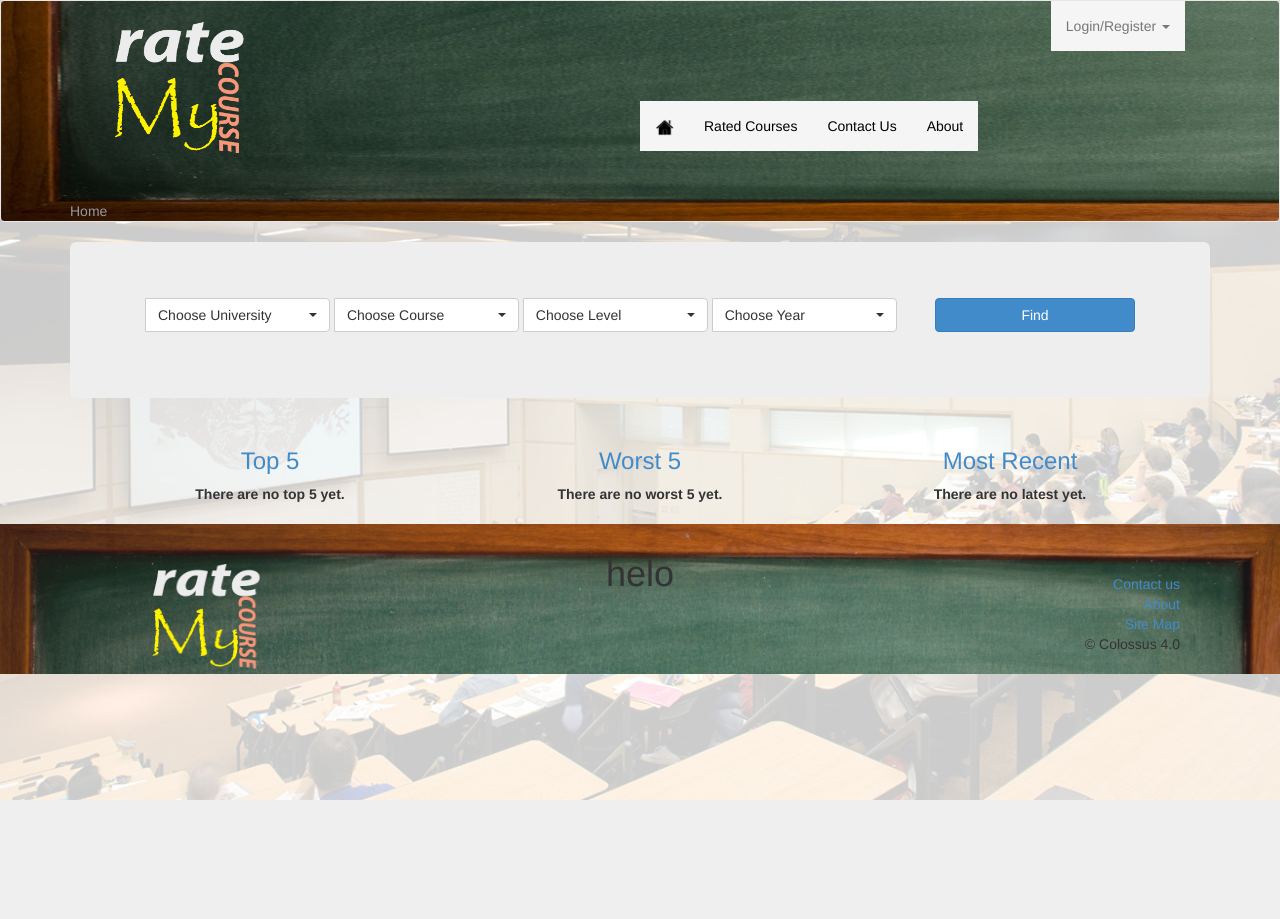
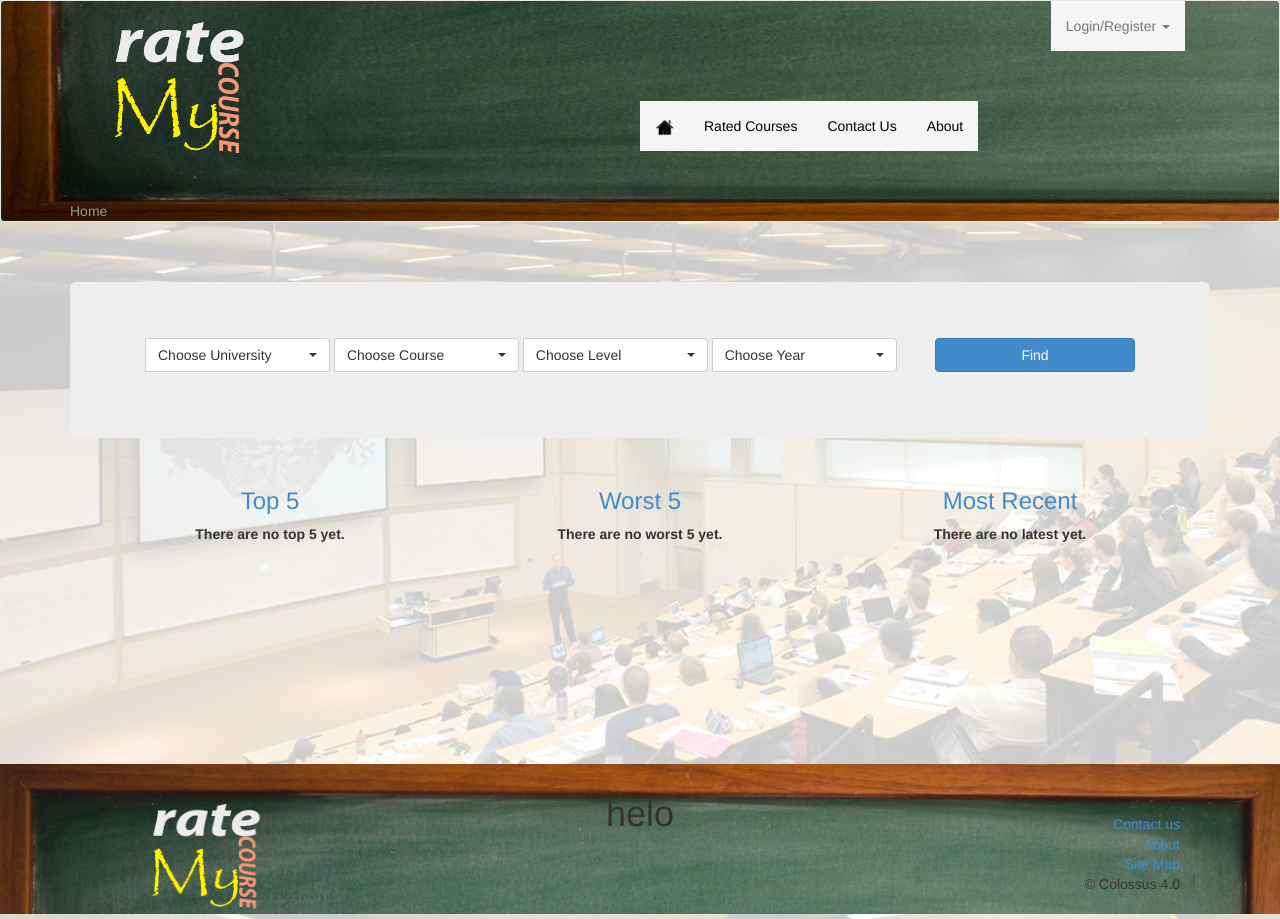
Before and after one commit to gambrinous/internet_technology, a Django app: page /rate/ in a window 1280 px wide. Before the commit the page ends 800 px from the top, so only its background shows below. Run offline with Django 3.2, Linux system fonts and the light colour scheme; data that the repository does not hold is empty; some libraries are stand-ins or nearby versions.

Commit message:
spase below the page

```diff
--- a/templates/rate/base.html
+++ b/templates/rate/base.html
@@ -15,7 +15,7 @@
     <link href="{% static 'css/mystyle.css' %}" rel="stylesheet">
     <!-- <link rel="stylesheet" href="//netdna.bootstrapcdn.com/bootstrap/3.1.1/css/bootstrap-theme.min.css"> -->
     <link href="{% static 'css/bootstrap.min.css' %}" rel="stylesheet" media="screen">
-    <link href="{% static '}css/bootstrap-select.min.css' %}" rel="stylesheet" media="screen">
+    <link href="{% static 'css/bootstrap-select.min.css' %}" rel="stylesheet" media="screen">
     <link href="{% static 'css/bootstrap-select.css' %}" rel="stylesheet" media="screen">
         <!-- Star Rating stuff -->
     <link href="{{ STATIC_URL }}star-rating/jquery.rating.css" rel="stylesheet">
--- a/templates/rate/index.html
+++ b/templates/rate/index.html
@@ -1,5 +1,6 @@
 {% extends 'rate/base.html' %}
 {% block body_block %}
+        <br><br>
     <div class="jumbotron">
         <form class="navbar-form" method="post">
             {% csrf_token %}
@@ -26,7 +27,7 @@
             </div>
 
             <div class="btn-group">
-                <select id="id_select" class="selectpicker bla bla bli" data-live-search="true" name="level_options">
+                <select id="id_select" class="selectpicker bla bla bli"data-live-search="true" name="level_options">
                     <option selected value="" >Choose Level</option>
                     <option value="1">Level 1</option>
                     <option value="2">Level 2</option>
@@ -152,5 +153,5 @@
                 {% endif %}
             </ul>
         </div>
-    </div>
+    </div><div style="width:100%; height:200px;"></div>
 {% endblock %}
```
